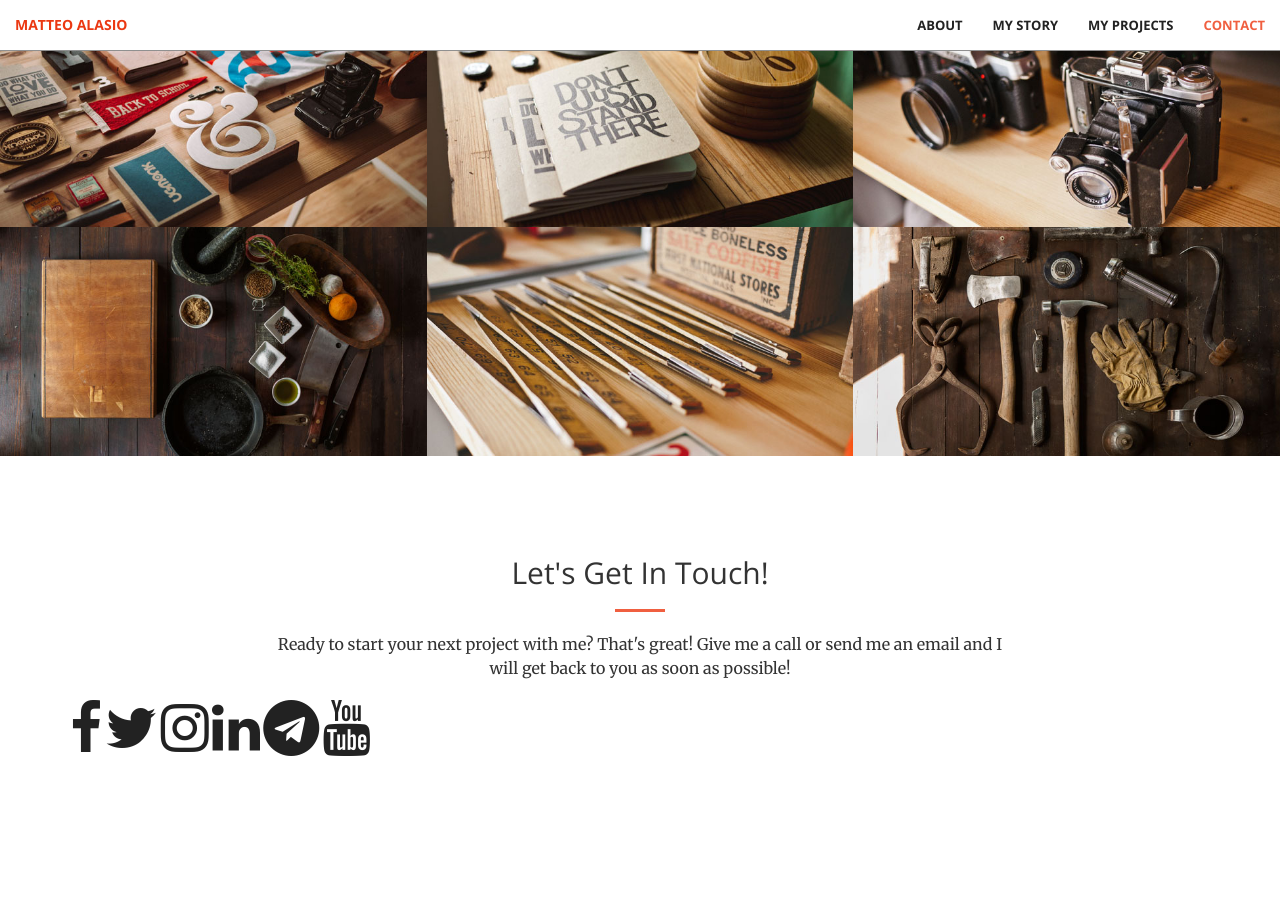
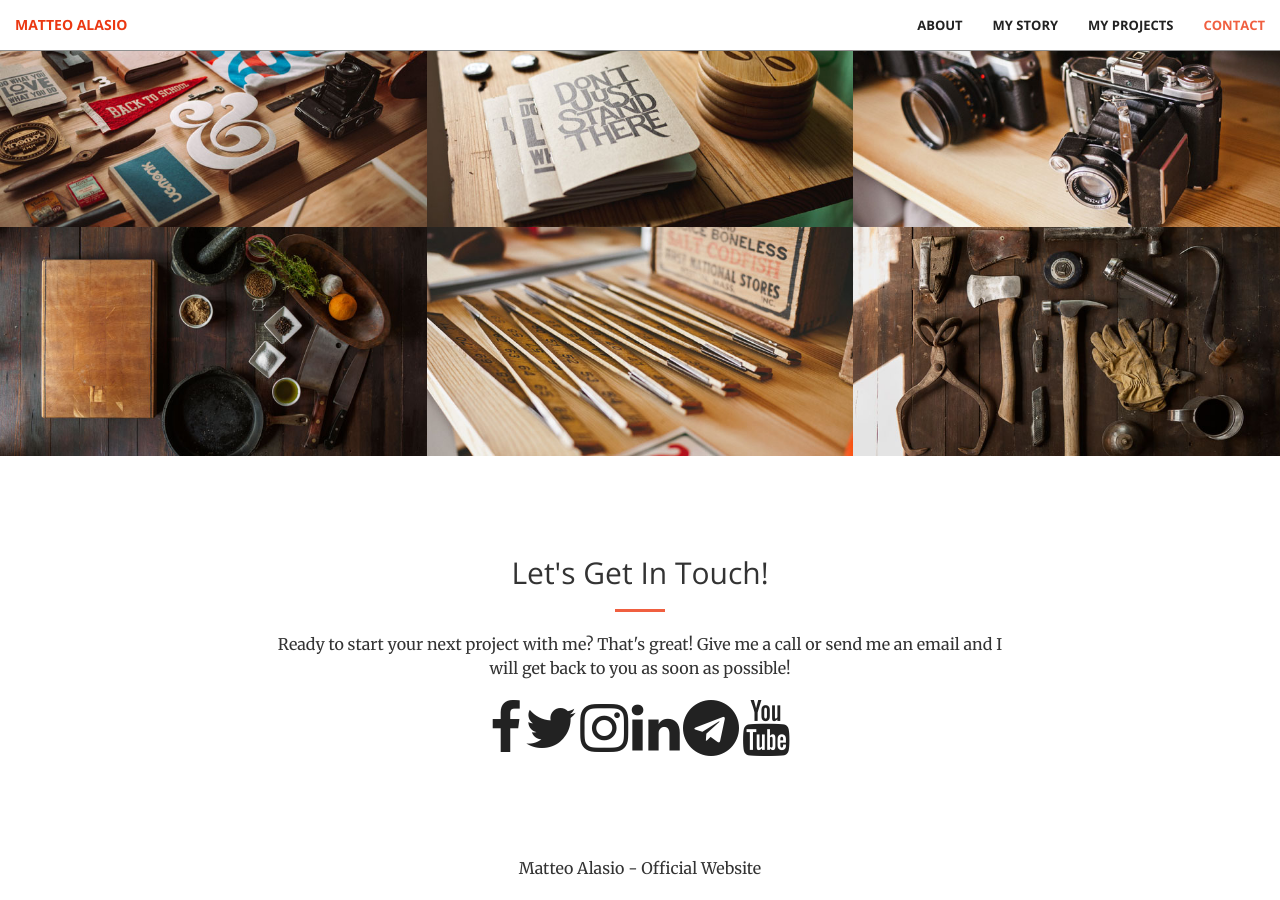
Before and after one commit to matteoalasio/matteoalasio.github.io, a Jekyll site: the page built from index.html, in a window 1280 px wide and 900 px high, scrolled down 2429 px. Built offline with Jekyll 4.4.1, drawn with Linux system fonts in a browser that asks for light colours.

Commit message:
Conctact

```diff
--- a/_includes/contact.html
+++ b/_includes/contact.html
@@ -7,6 +7,7 @@
                 <p>Ready to start your next project with me? That's great! Give me a call or send me an email and I will get back to you as soon as possible!</p>
             </div>
 		</div>
+		<div class="col-lg-8 col-lg-offset-2 text-center">
 			<!-- Add icon library -->
 			<link rel="stylesheet" href="https://cdnjs.cloudflare.com/ajax/libs/font-awesome/4.7.0/css/font-awesome.min.css">
 			<!-- Add font awesome icons -->
@@ -16,9 +17,10 @@
 			<a href="#" class="fa fa-linkedin"></a>
 			<a href="#" class="fa fa-telegram"></a>
 			<a href="#" class="fa fa-youtube"></a>
+		</div>
     </div>
 </section>
 	<div class="col-lg-8 col-lg-offset-2 text-center">
-		<p class="text-faded">Matteo Alasio - Official Website</p>
+		<p>Matteo Alasio - Official Website</p>
     </div>
 </section>
```
